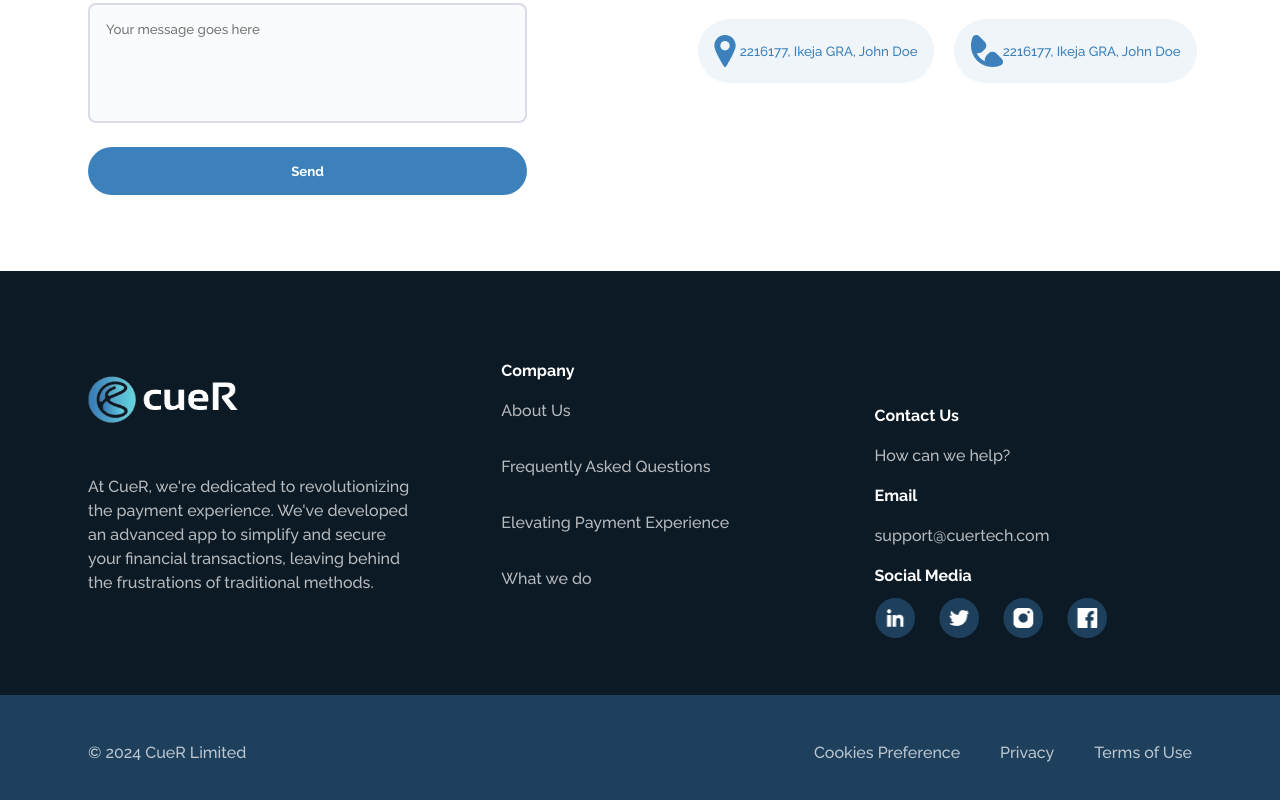
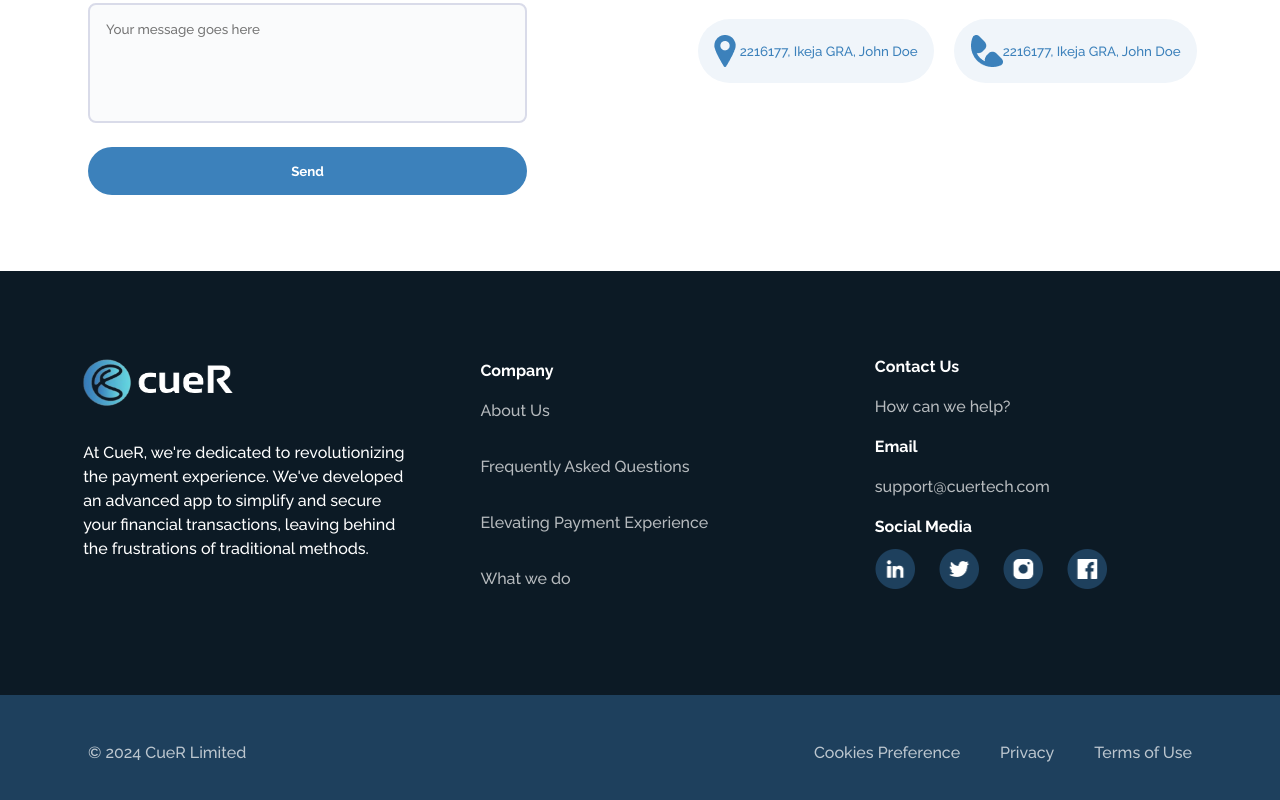
Before and after one commit to cueR-Payments/website, a React (Create React App) app: page / in a window 1280 px wide. Shown: the part 5059-5859 px from the top of the page. Built offline with nearby package versions, Linux system fonts and the light colour scheme.

Commit message:
feat: fixed modal

```diff
--- a/src/App.css
+++ b/src/App.css
@@ -587,7 +587,6 @@ textArea {
   text-align: left;
 }
 
-.footer_con,
 .companyContainer {
   width: 100%;
   padding: 2.5rem;
@@ -596,10 +595,13 @@ textArea {
   flex-direction: column;
   justify-content: center;
 }
+.footer_con,
 .companyContainer2 {
+  padding: 2.2rem;
+  justify-content: flex-start;
   width: 100%;
-  margin-top: 85px;
 }
+
 .footer_texts {
   color: rgba(255, 255, 255, 0.7);
   padding: 1rem 0;
```
